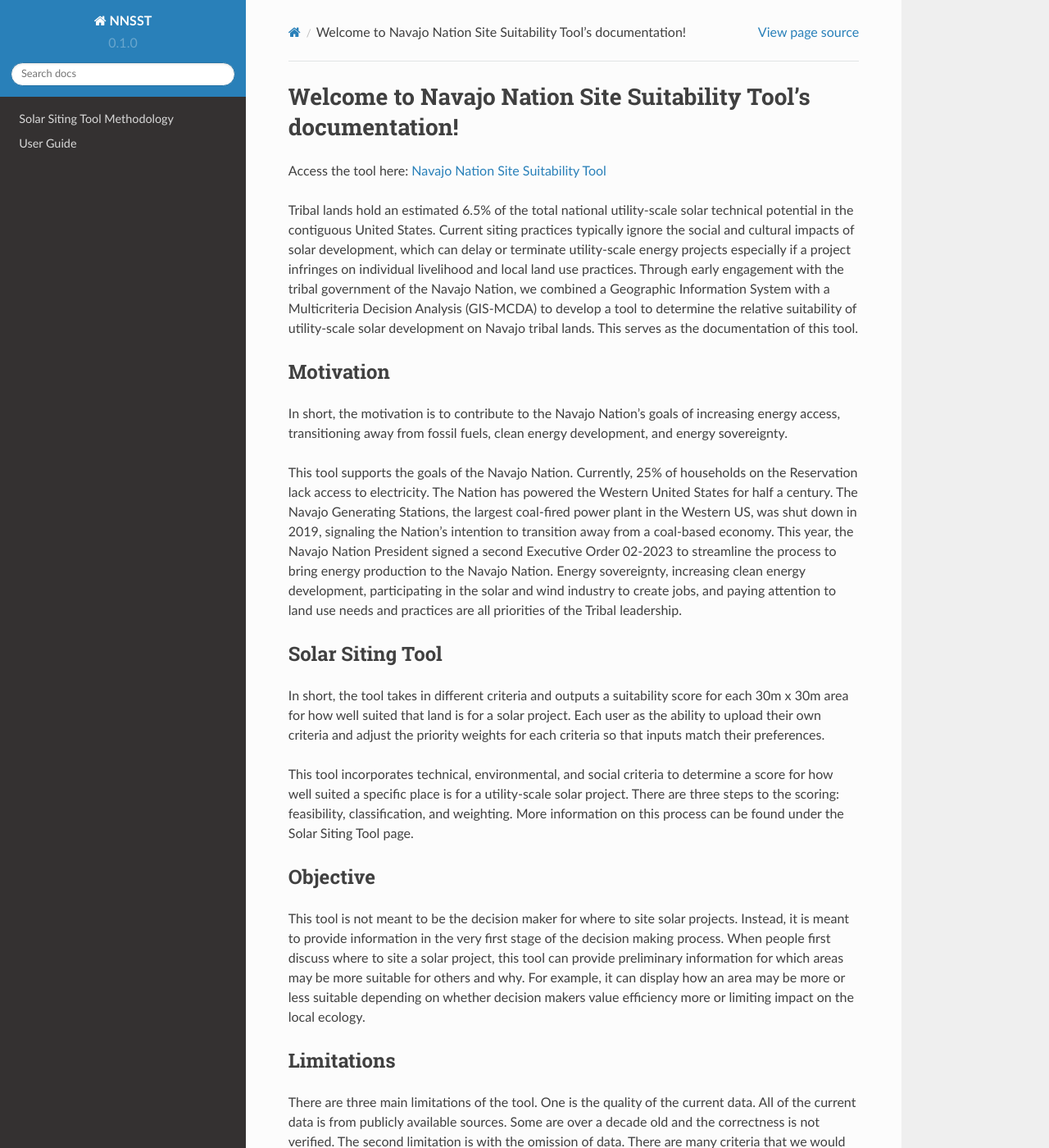
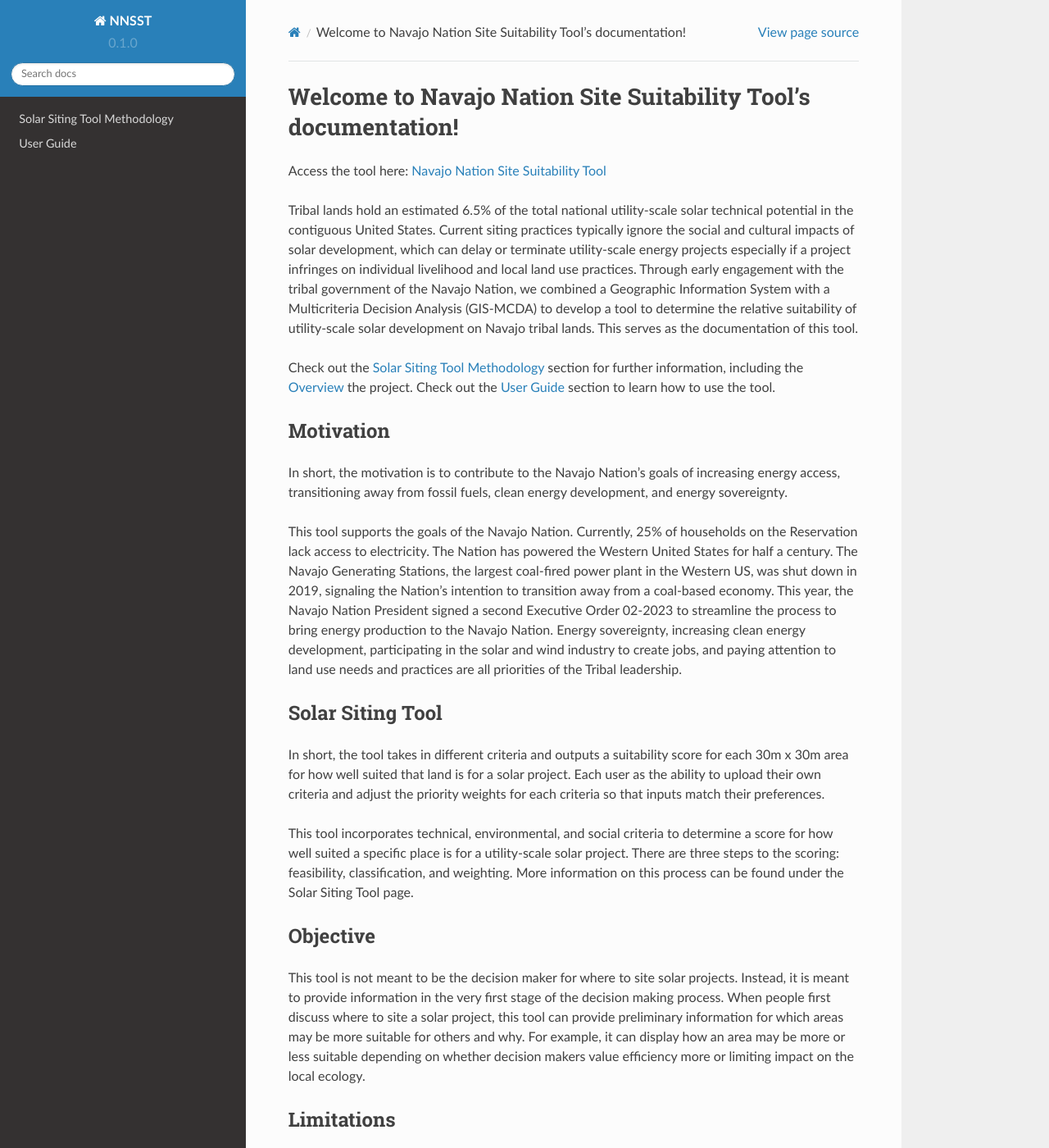
Before and after one commit to rynereger/rtd-tutorial, a Sphinx documentation site: the page built from docs/source/index.rst, in a window 1280 px wide and 1400 px high. Shown: the whole window at 82% size. Built offline with Sphinx 7.4.7 and the Read the Docs theme 2.0.0, drawn with Linux system fonts in a browser that asks for light colours; some of the changed text lies outside the part shown.

Commit message:
Update index.rst

```diff
--- a/docs/source/index.rst
+++ b/docs/source/index.rst
@@ -12,6 +12,9 @@ engagement with the tribal government of the Navajo Nation, we combined a
 Geographic Information System with a Multicriteria Decision Analysis (GIS-MCDA)
 to develop a tool to determine the relative suitability of utility-scale solar
 development on Navajo tribal lands. This serves as the documentation of this tool.
+
+Check out the :doc:`usage` section for further information, including
+the :ref:`installation` the project. Check out the :doc:`api` section to learn how to use the tool.
 
 Motivation
 ------------
```
Also changed, not shown: other parts of docs/source/index.rst (+0 -3 lines).
